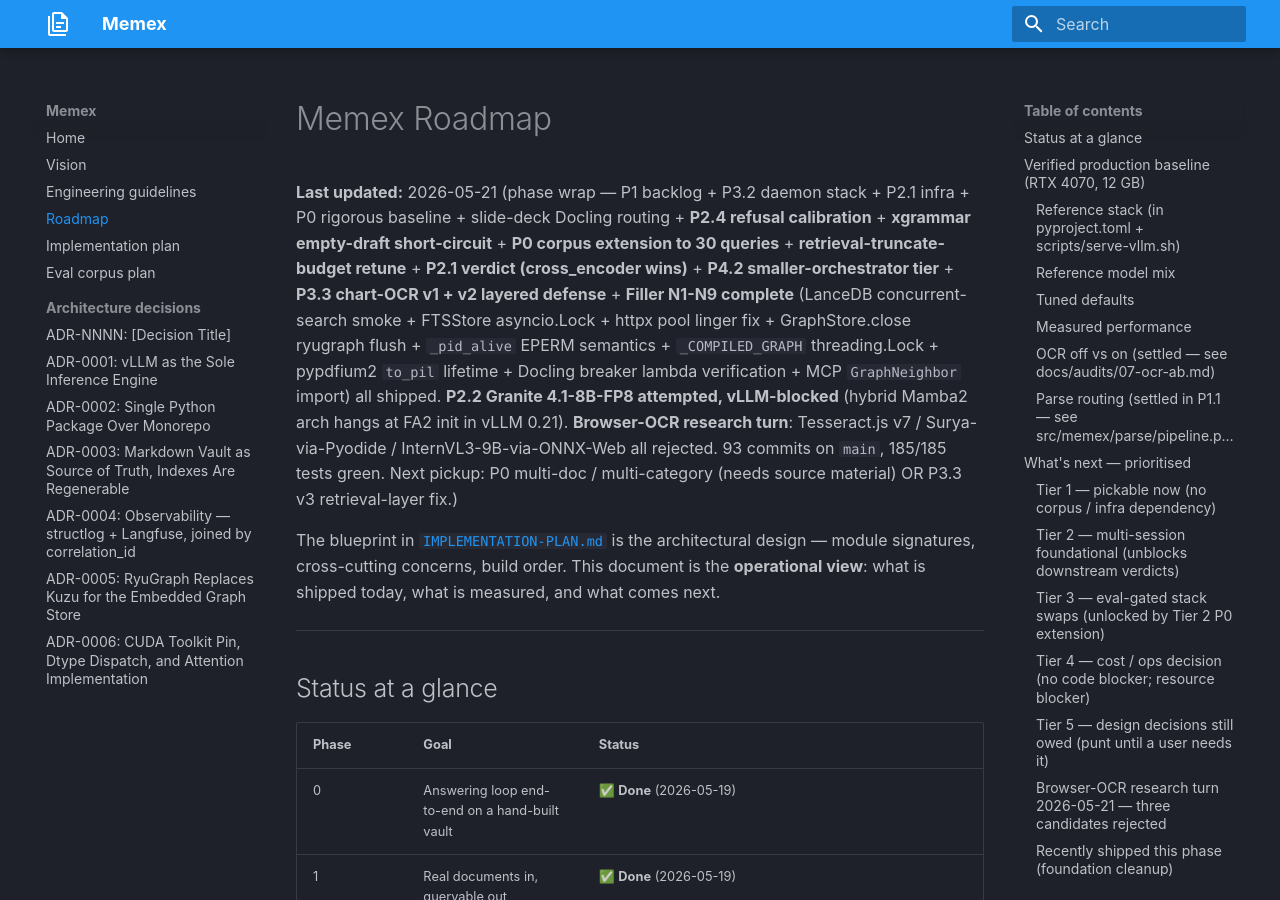
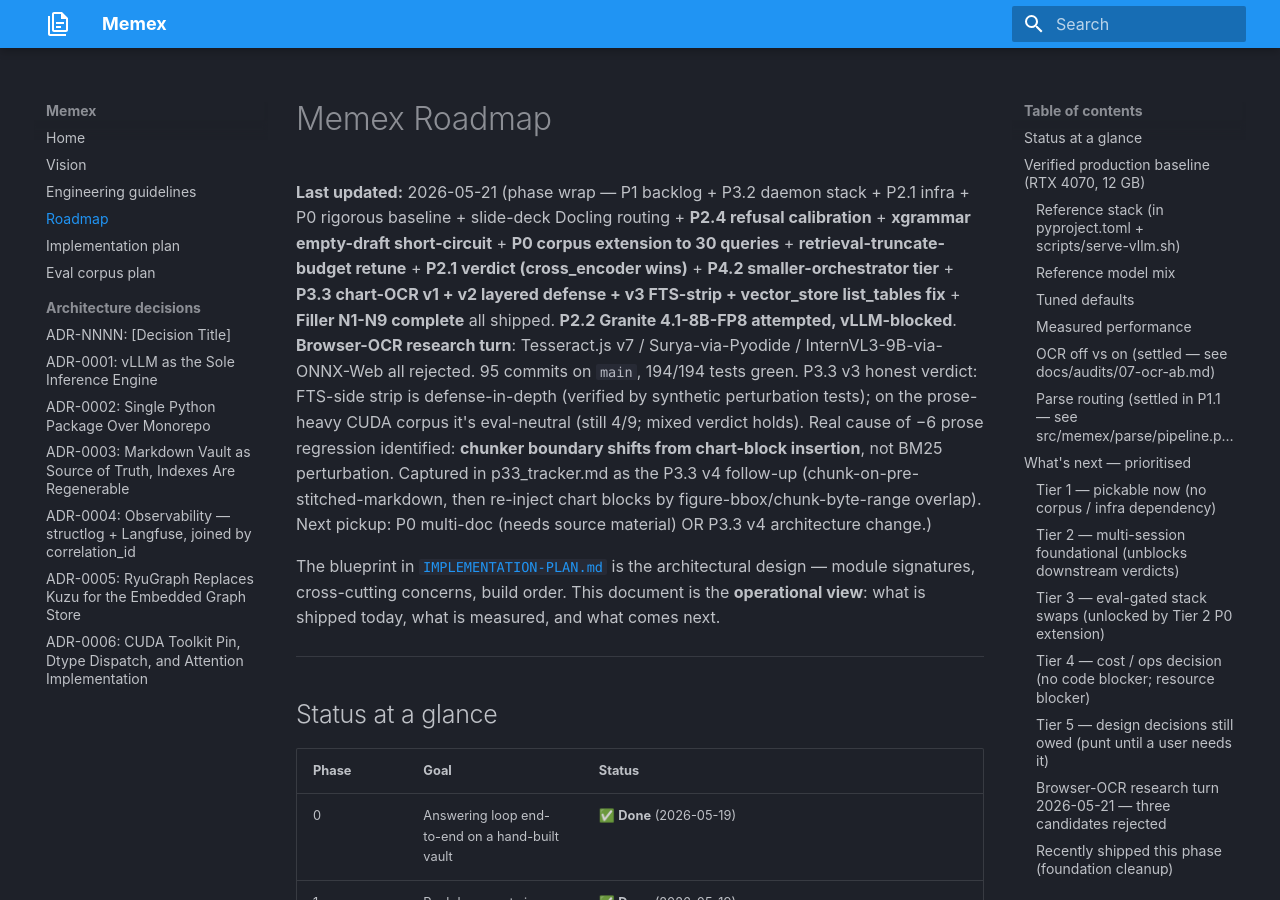
Before and after one commit to Zenetusken/memex, an MkDocs documentation site: the page built from docs/ROADMAP.md, in a window 1280 px wide and 900 px high. Built offline with MkDocs 1.6.1 and Material for MkDocs 9.7.7, drawn with Linux system fonts in a browser that asks for light colours.

Commit message:
docs/ROADMAP: P3.3 v3 ship — FTS strip + vector_store fix (95, 194/194)
P3.3 v3 retrieval-layer investigation closed 2026-05-21 (code in
commit 70a595c). Three updates here:

1. "Last updated" line names v3 FTS-strip + vector_store fix, bumps
   to 95 commits / 194 tests, captures the honest verdict: FTS
   strip is defense-in-depth (eval-neutral on this corpus) and the
   real cause of remaining mixed verdict is the chunker boundary
   shift, scoped to a P3.3 v4 follow-up.

Memory files (MEMORY.md + p33_tracker.md) synced. The
p33_tracker.md gains a detailed v3 outcome section: hypothesis 1
(BM25 perturbation) tested and falsified, hypothesis 2 (embedding
strip removed chart-match) reverted, real cause (chunker boundary
shift) identified for v4, vector_store list_tables() bug surfaced
and fixed as a bonus.

No code changes in this commit.

Co-Authored-By: Claude Opus 4.7 <noreply@anthropic.com>

```diff
--- a/docs/ROADMAP.md
+++ b/docs/ROADMAP.md
@@ -1,6 +1,6 @@
 # Memex Roadmap
 
-**Last updated:** 2026-05-21 (phase wrap — P1 backlog + P3.2 daemon stack + P2.1 infra + P0 rigorous baseline + slide-deck Docling routing + **P2.4 refusal calibration** + **xgrammar empty-draft short-circuit** + **P0 corpus extension to 30 queries** + **retrieval-truncate-budget retune** + **P2.1 verdict (cross_encoder wins)** + **P4.2 smaller-orchestrator tier** + **P3.3 chart-OCR v1 + v2 layered defense** + **Filler N1-N9 complete** (LanceDB concurrent-search smoke + FTSStore asyncio.Lock + httpx pool linger fix + GraphStore.close ryugraph flush + `_pid_alive` EPERM semantics + `_COMPILED_GRAPH` threading.Lock + pypdfium2 `to_pil` lifetime + Docling breaker lambda verification + MCP `GraphNeighbor` import) all shipped. **P2.2 Granite 4.1-8B-FP8 attempted, vLLM-blocked** (hybrid Mamba2 arch hangs at FA2 init in vLLM 0.21). **Browser-OCR research turn**: Tesseract.js v7 / Surya-via-Pyodide / InternVL3-9B-via-ONNX-Web all rejected. 93 commits on `main`, 185/185 tests green. Next pickup: P0 multi-doc / multi-category (needs source material) OR P3.3 v3 retrieval-layer fix.)
+**Last updated:** 2026-05-21 (phase wrap — P1 backlog + P3.2 daemon stack + P2.1 infra + P0 rigorous baseline + slide-deck Docling routing + **P2.4 refusal calibration** + **xgrammar empty-draft short-circuit** + **P0 corpus extension to 30 queries** + **retrieval-truncate-budget retune** + **P2.1 verdict (cross_encoder wins)** + **P4.2 smaller-orchestrator tier** + **P3.3 chart-OCR v1 + v2 layered defense + v3 FTS-strip + vector_store list_tables fix** + **Filler N1-N9 complete** all shipped. **P2.2 Granite 4.1-8B-FP8 attempted, vLLM-blocked**. **Browser-OCR research turn**: Tesseract.js v7 / Surya-via-Pyodide / InternVL3-9B-via-ONNX-Web all rejected. 95 commits on `main`, 194/194 tests green. P3.3 v3 honest verdict: FTS-side strip is defense-in-depth (verified by synthetic perturbation tests); on the prose-heavy CUDA corpus it's eval-neutral (still 4/9; mixed verdict holds). Real cause of −6 prose regression identified: **chunker boundary shifts from chart-block insertion**, not BM25 perturbation. Captured in p33_tracker.md as the P3.3 v4 follow-up (chunk-on-pre-stitched-markdown, then re-inject chart blocks by figure-bbox/chunk-byte-range overlap). Next pickup: P0 multi-doc (needs source material) OR P3.3 v4 architecture change.)
 
 The blueprint in [`IMPLEMENTATION-PLAN.md`](IMPLEMENTATION-PLAN.md) is the architectural design — module signatures, cross-cutting concerns, build order. This document is the **operational view**: what is shipped today, what is measured, and what comes next.
 
```
